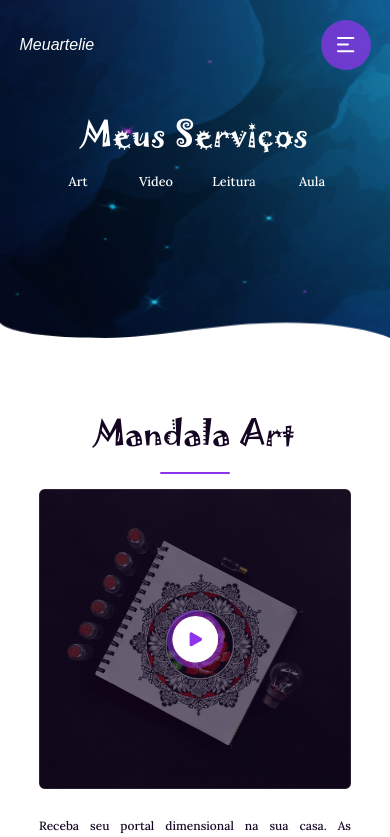
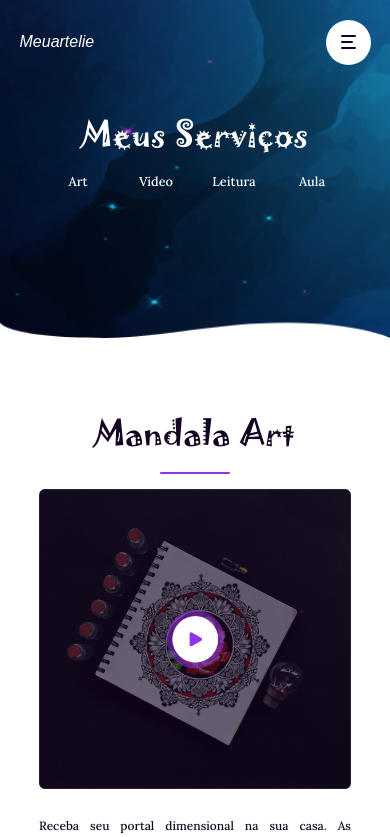
Before and after one commit to robdll/meuartelie, a Next.js app: page /services in a window 390 px wide. Shown: the top 837 px of the page. Built offline with nearby package versions, Linux system fonts and the light colour scheme.

Commit message:
edit hamburger menu

```diff
--- a/pages/components/Navbar.js
+++ b/pages/components/Navbar.js
@@ -1,10 +1,8 @@
 
 import React, { useState } from "react";
-import NavMenuIcon from "../../public/svg/nav.svg";
 import styles from '../../styles/Navbar.module.scss'
 import Link from 'next/link'
 
-/** TODO  replace hamburger with https://www.youtube.com/watch?v=dIyVTjJAkLw&ab_channel=codeSTACKr */
 /** TODO fix navbar animation https://stackoverflow.com/questions/65718947/overlay-navbar-with-transition-in-react */
 
 function Navbar() {
@@ -26,7 +24,9 @@ function Navbar() {
     return (
       <div className={styles.navbar}>
         <i>Meuartelie</i>
-        <NavMenuIcon className={styles.hamburger} onClick={toggleMenu} />
+        <div className={`${styles.menu_btn} ${menu ? styles.open : ''}`} onClick={toggleMenu}>
+          <div className={styles.menu_btn__burger}></div>
+        </div>
         <Menu toggle={menu}></Menu>
       </div>
     );
--- a/styles/Navbar.module.scss
+++ b/styles/Navbar.module.scss
@@ -90,3 +90,54 @@
   z-index: 1000;
   cursor: pointer;
 }
+
+
+.menu_btn {
+  position:relative;
+  display: flex;
+  justify-content: center;
+  align-items: center;
+  width: 45px;
+  height: 45px;
+  cursor: pointer;
+  transition: all 1s ease-in-out;
+  border-radius: 50%;
+  background-color: #fff;
+}
+
+.menu_btn__burger {
+  width: 12px;
+  height: 2px;
+  background-color: $secondary-font-color;
+  border-radius: 5px;
+  transition: all 1s ease-in-out;
+  margin-right: 3px;
+}
+
+.menu_btn__burger::before, .menu_btn__burger::after {
+  content: '';
+  position: absolute;
+  width: 15px;
+  height: 2px;
+  background-color: $secondary-font-color;
+  border-radius: 5px;
+  transition: all 1s ease-in-out;
+}
+.menu_btn__burger::before  {
+  transform: translateY(-6px);
+}
+.menu_btn__burger::after{
+  transform: translateY(6px);
+}
+.menu_btn.open .menu_btn__burger {
+  transform: translateX(-50px);
+  background: transparent;
+}
+.menu_btn.open .menu_btn__burger::before{
+  transform: rotate(45deg) translate(35px, -35px);
+  width: 15px;
+}
+.menu_btn.open .menu_btn__burger::after{
+  transform: rotate(-45deg) translate(35px, 35px);
+  width: 15px;
+}
```
Also changed, not shown: public/svg/nav.svg (deleted).
